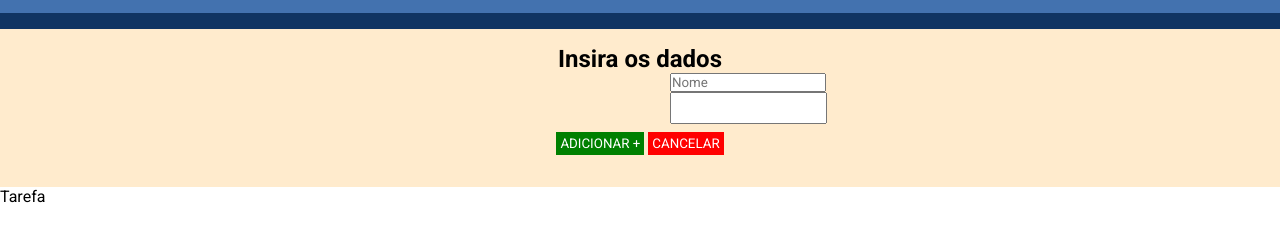
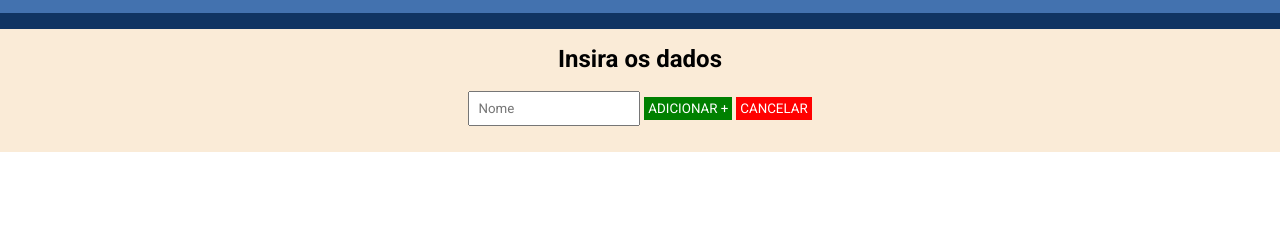
Before and after one commit to LuizHenriqueAlvesC/Tarefa_lista_jquery, a plain HTML site: page index.html in a window 1280 px wide. Both pictures are taken after a click on the button "ADD A TAREFA". Shown: the part 74-316 px from the top of the page. Drawn offline with nearby package versions, Linux system fonts and the light colour scheme.

Commit message:
arrumando o bug de não aparição do item quando digitado

```diff
--- a/index.html
+++ b/index.html
@@ -16,15 +16,18 @@
         <h1>Lista de tarefas</h1>
         <button>Add a tarefa</button>
     </header>
-    <form class="registro-alunos">
+    <form>
     <h2>Insira os dados</h2>
     <input type="text"  id="nome-aluno" required placeholder="Nome">
-    <textarea id="tarefa"></textarea>
     <button type="submit">Adicionar +</button>
     <button type="button" id="botao-cancelar">Cancelar</button>
     </form>
 <ul>
-    <li id="tarefa-aluno">Tarefa</li>
+    <li>
+        <div class="nome-tarefa">
+            <p></p>
+        </div>
+    </li>
 </ul>
     <script src="https://code.jquery.com/jquery-3.7.1.min.js"></script>
     <script src="./main.js"></script>
--- a/main.css
+++ b/main.css
@@ -24,16 +24,18 @@ header img {
 }
 
 form {
-    background-color: blanchedalmond;
+    background-color:antiquewhite;
     padding: 16px 0;
     text-align: center;
     display: none;
 }
 
-form input,
-form textarea {
-    margin-left: 670px;
-    display: flex
+form h2 {
+    margin-bottom: 16px;
+}
+
+input, button {
+    padding: 8px;
 }
 
 button {
@@ -47,10 +49,11 @@ button {
     cursor: pointer;
 }
 
-form textarea {
-    resize: none;
-}
-
 #botao-cancelar {
     background-color: red;
 }
+
+ul {
+    justify-content: center;
+    align-items: center;
+}
--- a/main.js
+++ b/main.js
@@ -9,8 +9,13 @@ $(document).ready(function() {
 
     $('form').on('submit', function(e) {
         e.preventDefault();
-        const nomeDoUsuario = $('#nome-aluno, #tarefa').val();
+        const nomeDoUsuario = $('#nome-aluno').val();
         const novoItem = $(`<li style="text-decoration: line-through"></li>`);
-        $(`${nomeDoUsuario}`).appendTo(novoItem);
+        $(`<p
+        <div class="nome-tarefa">
+        <p>${nomeDoUsuario}</p>
+        </div>
+        `).appendTo(novoItem);
+        $(novoItem).appendTo('ul');
     })
 })
```
